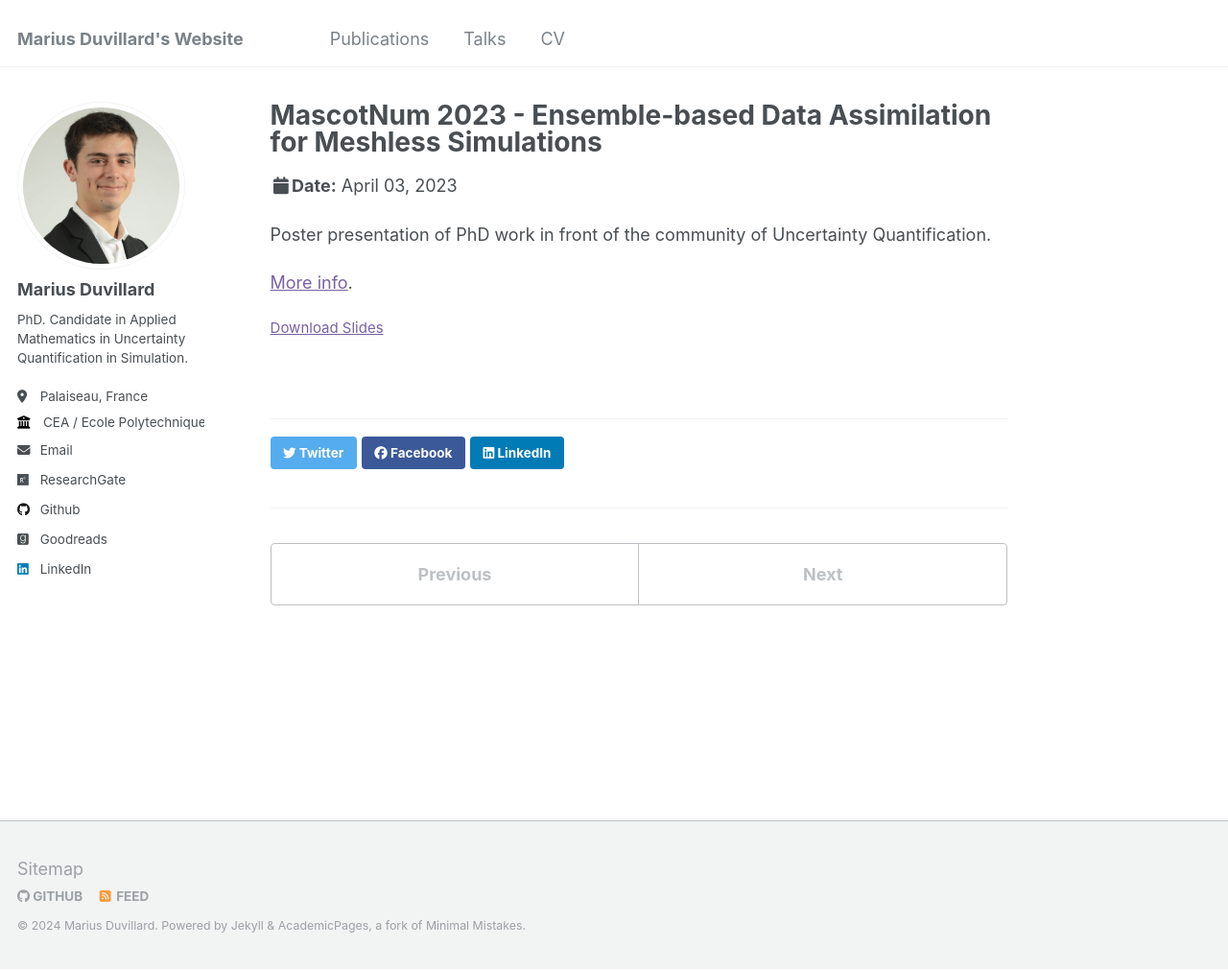
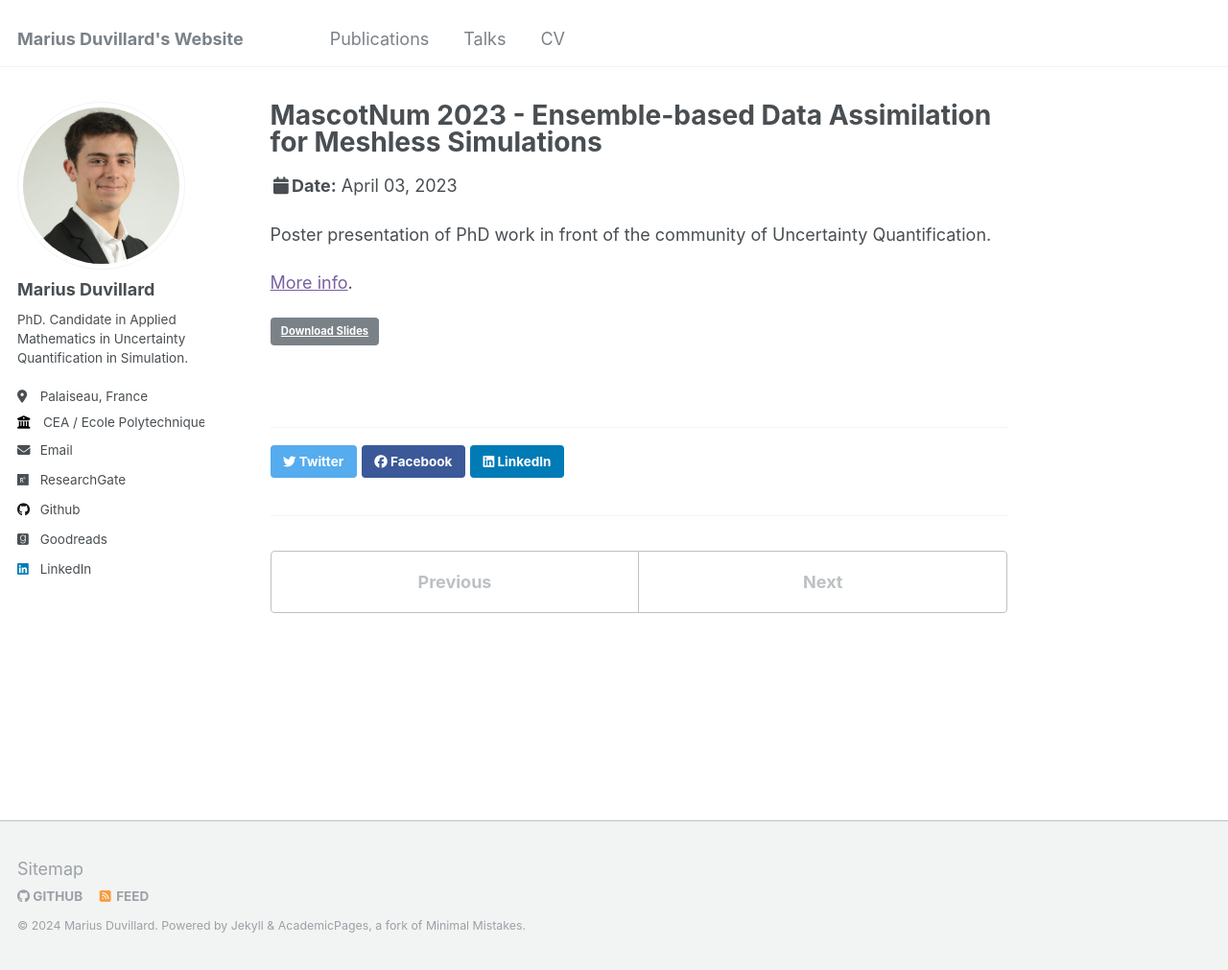
Before and after one commit to marius-duvillard/marius-duvillard.github.io, a Jekyll site: the page built from _talks/2023-04-03-mascotnum.md, in a window 1280 px wide and 1011 px high. Shown: the whole window at 96% size. Built offline with Jekyll 4.4.1, drawn with Linux system fonts in a browser that asks for light colours.

Commit message:
add buttons

```diff
--- a/_includes/archive-single-talk.html
+++ b/_includes/archive-single-talk.html
@@ -39,7 +39,7 @@
     {% if post.venue %}<p class="archive__item-excerpt" itemprop="description">{{post.type}}, {{ post.venue }},  {{post.location}} {% endif %}
     {% if post.excerpt %}<p class="archive__item-excerpt" itemprop="description">{{ post.excerpt | markdownify }}</p>{% endif %}
     {% if post.slidesurl %}
-          <p style="font-size: smaller"><a href="{{ page.slidesurl }}">Download Slides</a></p>
+          <p style="font-size: smaller"><a href="{{ page.slidesurl }}" class="btn">Download Slides</a></p>
         {% endif %}
   </article>
 </div>
--- a/_layouts/talk.html
+++ b/_layouts/talk.html
@@ -43,7 +43,7 @@ layout: default
       <section class="page__content" itemprop="text">
         {{ content }}
         {% if page.link %}<div><a href="{{ page.link }}" class="btn">{{ site.data.ui-text[site.locale].ext_link_label | default: "Direct Link" }}</a></div>{% endif %}
-        {% if page.slidesurl %}<p style="font-size: smaller"><a href="{{ page.slidesurl }}">Download Slides</a></p>{% endif %}
+        {% if page.slidesurl %}<p style="font-size: smaller"><a href="{{ page.slidesurl }}" class="btn">Download Slides</a></p>{% endif %}
       </section>
 
       <footer class="page__meta">
```
